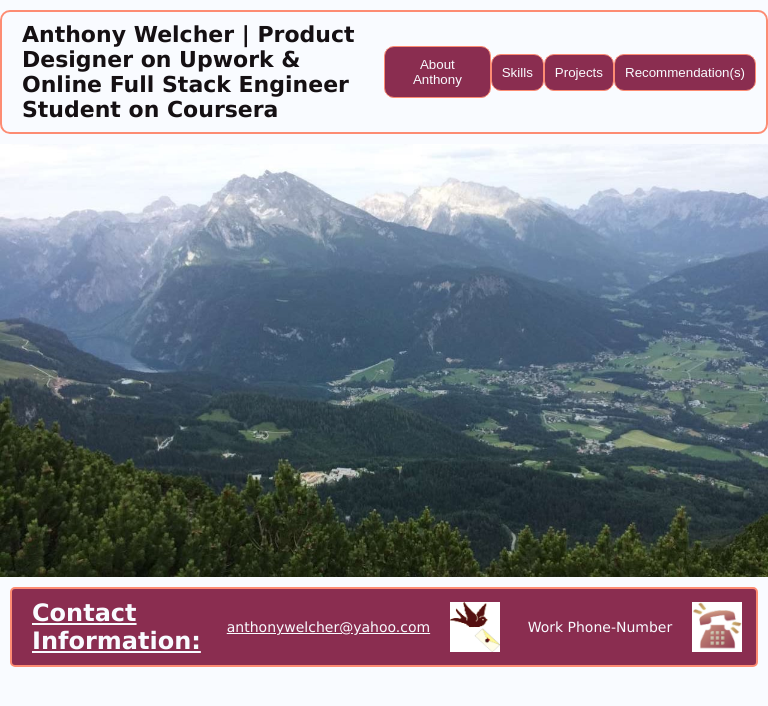
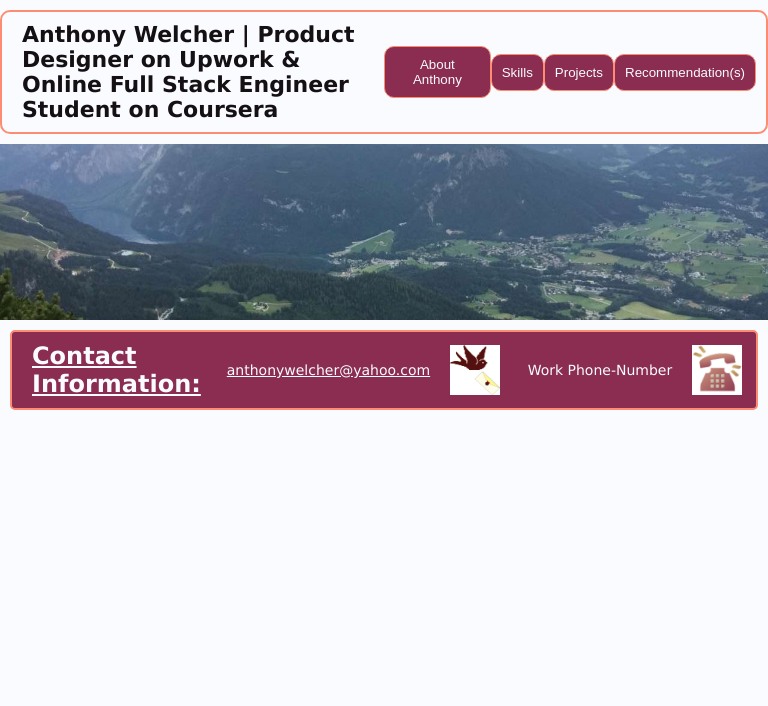
Before and after one commit to AAWDevelopsSolutions/AAWDevelopsSolutions, a plain HTML site: page docs/index.html in a window 768 px wide. Drawn offline with Linux system fonts and the light colour scheme.

Commit message:
Update Image

```diff
--- a/docs/style.css
+++ b/docs/style.css
@@ -74,29 +74,10 @@ h1 { font-size: 22px;
 }
 
 #bg-img {
-   width: 100%;
-   height: calc(75% - 25rem);
+   width: 100vw;
+   height: calc(75vw - 25rem);
    object-fit: cover;
    margin: auto;
-}
-
-@media screen and (min-width: 500px) and (max-width:1200px)
-{
- .landing-container {
-  width: 100%;
-  height: auto;
-  display: flex;
-  align-items: center;
-  justify-content: center;
-
-}
-
-#bg-img {
-   width: 100vw;
-   height: calc(auto - 10rem);
-   object-fit: cover;
-   margin: auto;
-}
 }
 /* Style for footer */
 
```
